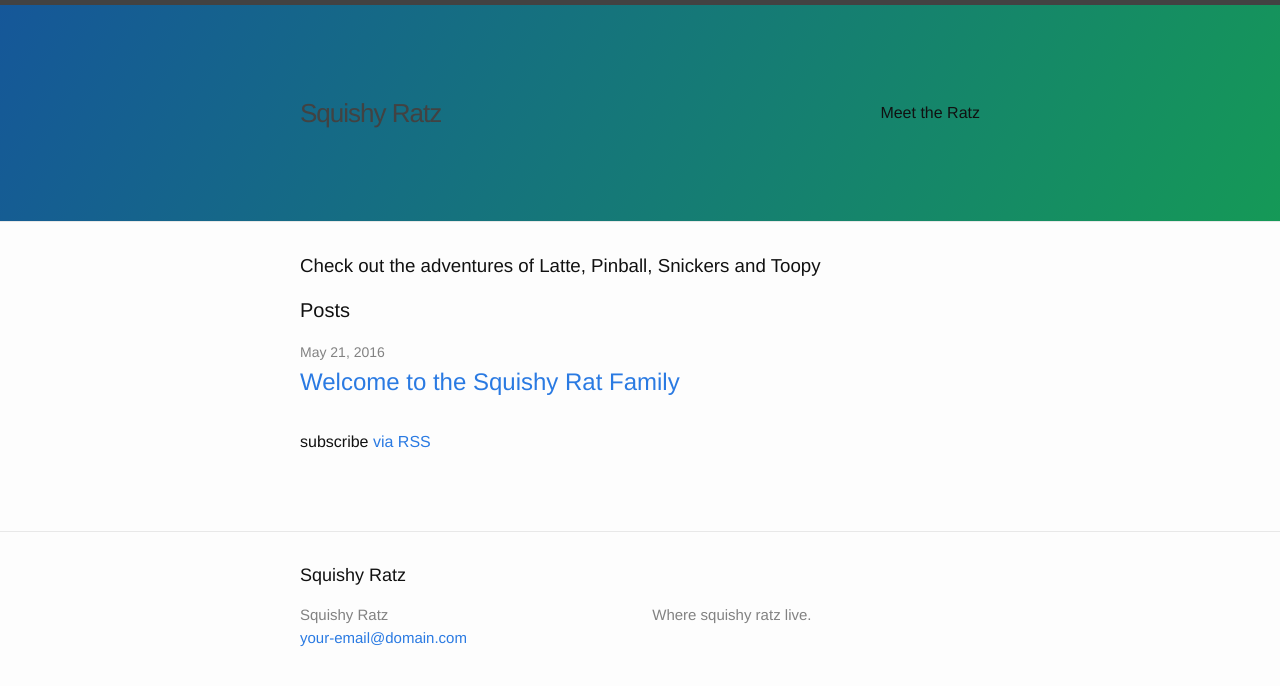
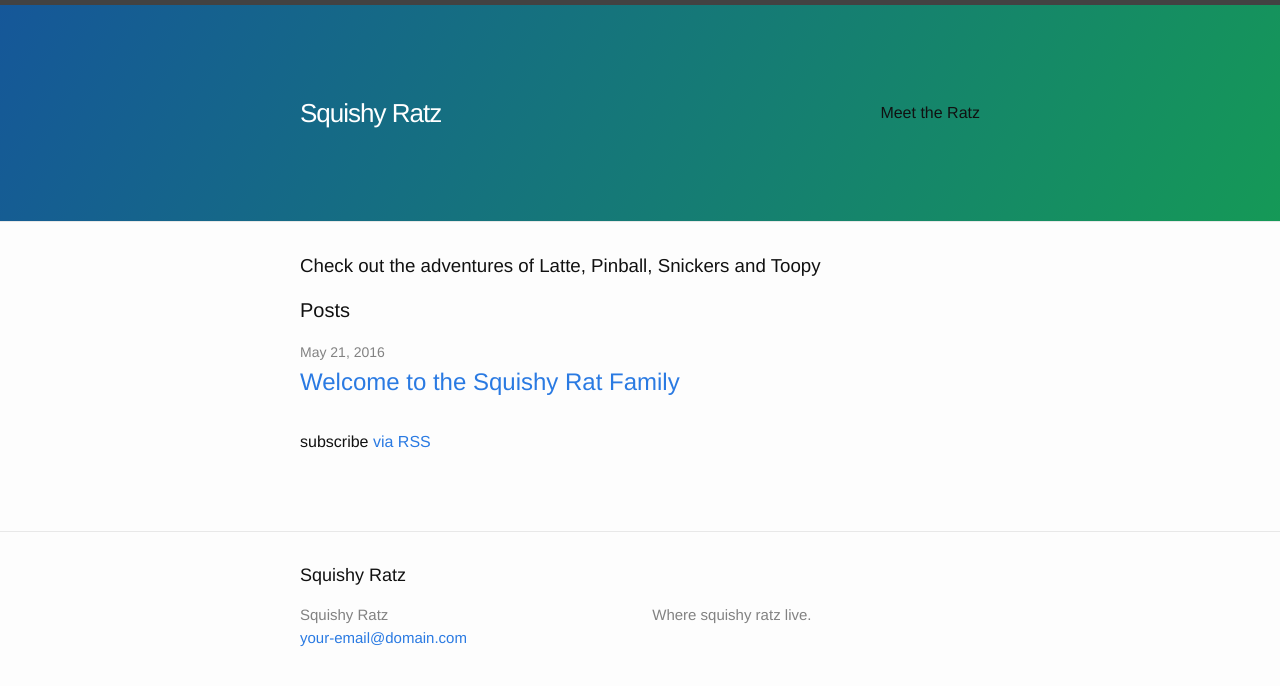
Before and after one commit to squishyratz/squishyratz.github.io, a Jekyll site: the page built from index.html, in a window 1280 px wide. Shown: the top 686 px of the page. Built offline with Jekyll 4.4.1, drawn with Linux system fonts in a browser that asks for light colours.

Commit message:
Make the title white

```diff
--- a/_sass/_layout.scss
+++ b/_sass/_layout.scss
@@ -20,7 +20,7 @@
 
     &,
     &:visited {
-        color: $grey-color-dark;
+        color: white;
     }
 }
 
```
